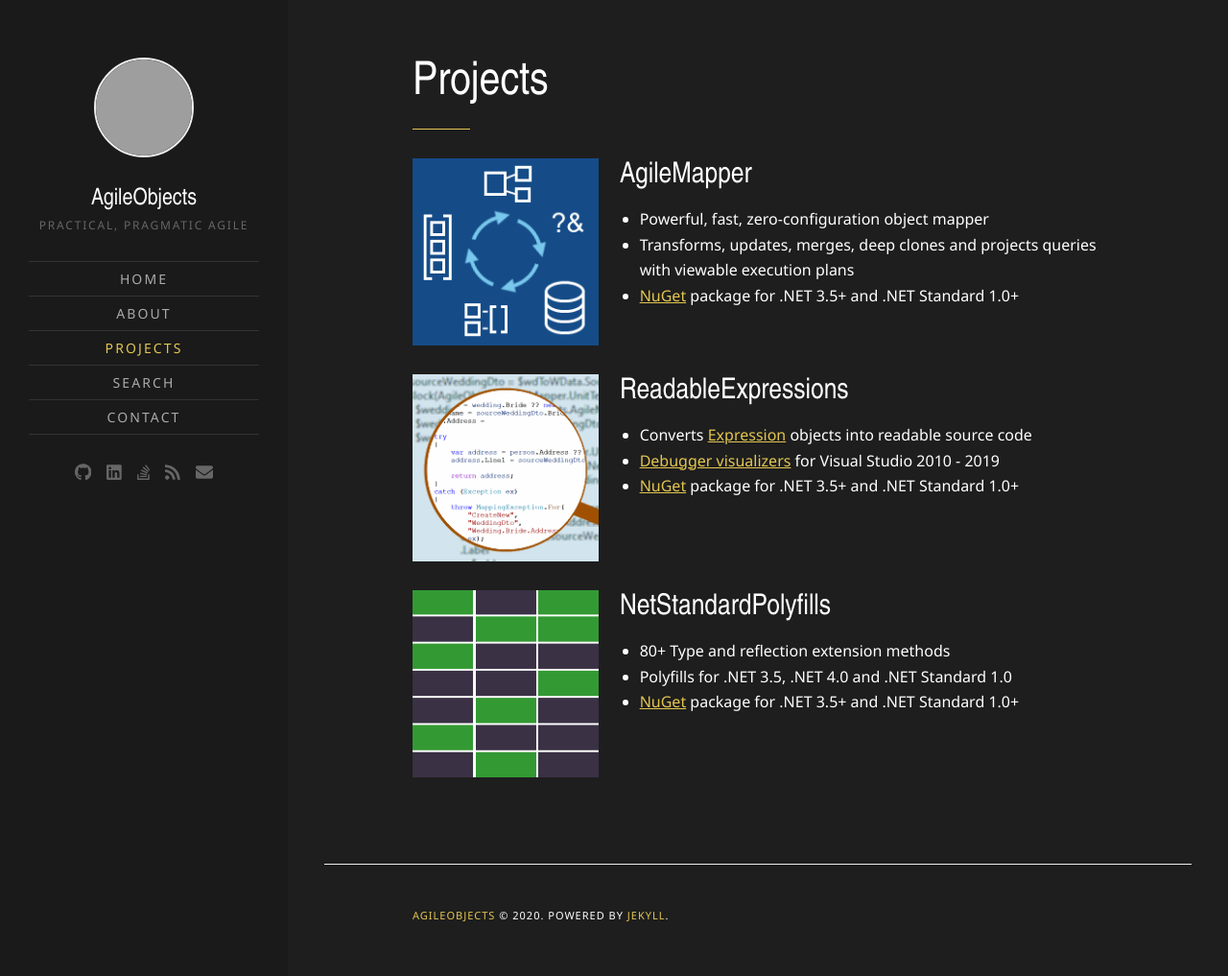
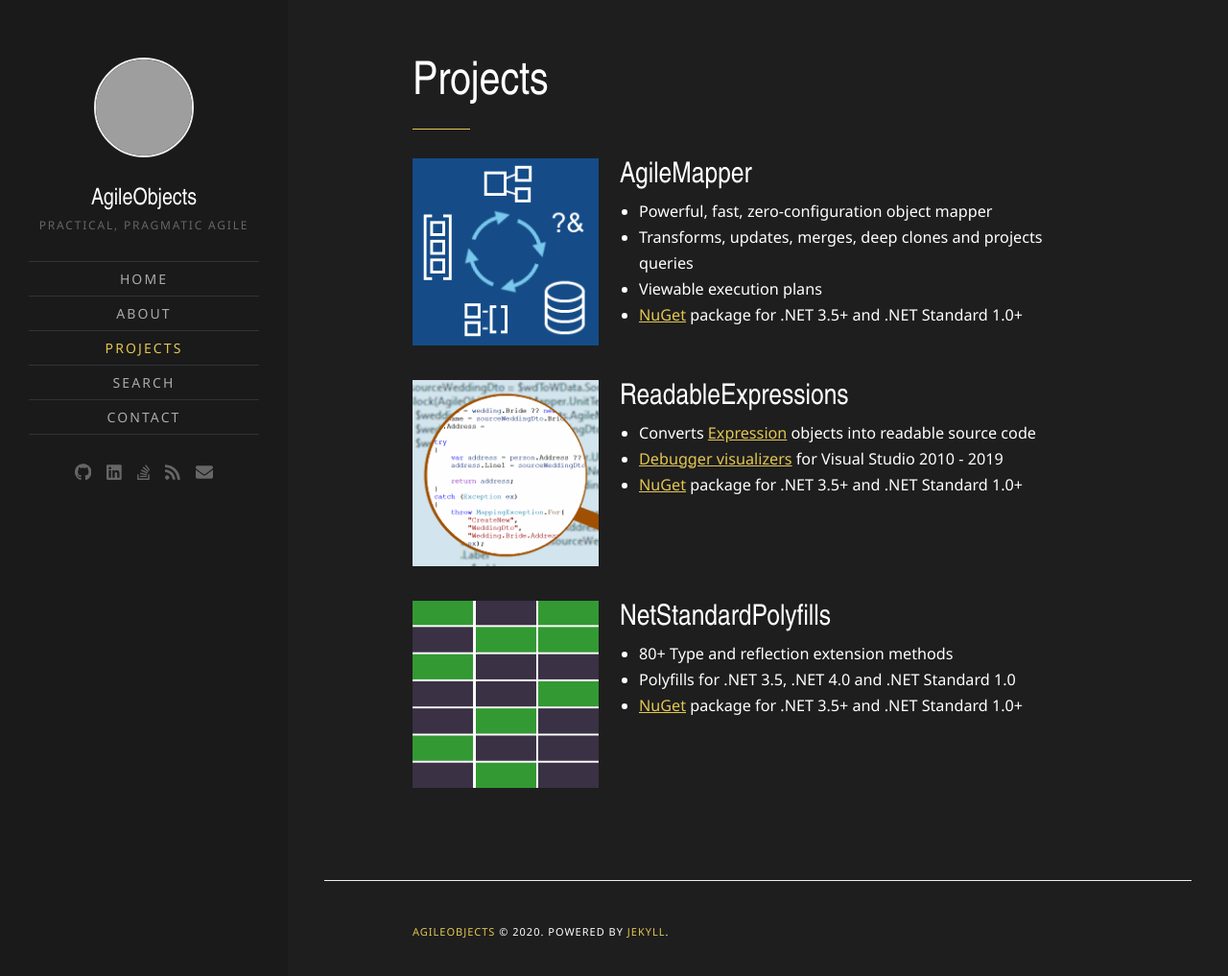
Before and after one commit to agileobjects/agileobjects.github.io, a Jekyll site: the page built from projects.html, in a window 1280 px wide and 1039 px high. Shown: the top 1017 px of the window at 96% size. Built offline with Jekyll 4.4.1, drawn with Linux system fonts in a browser that asks for light colours; grey boxes are pictures that could not be loaded.

Commit message:
Styling tweaks

```diff
--- a/_config.yml
+++ b/_config.yml
@@ -1,7 +1,6 @@
 # Site setings
 name: 'AgileObjects'
 description: 'Practical, Pragmatic Agile'
-meta_description: 'Jekyll template, minimal style, perfect for bloggers.'
 logo:
 # Author image is used in site sidebar and greetings in the home page hero text
 author:
--- a/_sass/_content.scss
+++ b/_sass/_content.scss
@@ -405,34 +405,34 @@ ul.archive-posts-list {
 
     .project-inside {
         padding: 0 0.833333em;
+        margin-bottom: 1.5em;
+        overflow: hidden;
     }
 
     img {
-        position: absolute;
-        left: 0;
-        top: 0;
+        float: left;
+        margin-right: 3%;
         width: 27%;
     }
 
     .project-header {
-        margin: -30% 0 30% 0;
-        padding-left: 30%;
+        float: left;
+    }
+
+    h2 {
+        margin-bottom: 6px;
     }
 
     .project-thumbnail {
-        display: block;
-        height: 0;
-        padding-top: 30%;
-        position: relative;
         text-decoration: none;
-        width: 100%;
     }
 
     .project-content {
-        font-size: 0.88889rem;
-        left: 30%;
-        position: absolute;
-        top: 23%;
+        font-size: 0.75rem;
+        float: left;
+        margin-bottom: 0;
+        padding-left: 15px;
+        width: 63%;
     }
 }
 
--- a/_sass/_media-queries.scss
+++ b/_sass/_media-queries.scss
@@ -204,10 +204,13 @@
     }
 
     .post-featured:only-child .post-title,
-    .post-featured:first-child:nth-last-child(3) .post-title/*,
-    .project-featured:only-child .project-title,
-    .project-featured:first-child:nth-last-child(3) .project-title*/ {
+    .post-featured:first-child:nth-last-child(3) .post-title {
         font-size: 2rem;
+    }
+
+    .project-featured .project-content {
+        font-size: .9rem;
+        padding-left: 20px;
     }
 }
 
@@ -244,6 +247,10 @@
         margin-right: -180px;
         max-width: none;
         width: 1080px;
+    }
+
+    .project-featured .project-content {
+        font-size: 1rem;
     }
 }
 
--- a/_sass/_structure.scss
+++ b/_sass/_structure.scss
@@ -18,13 +18,7 @@
 }
 
 .site-content {
-  padding-left: 3vw;
-  padding-right: 3vw;
-}
-
-.site-content {
-  padding-bottom: 2.5em;
-  padding-top: 2.5em;
+    padding: 1.5em 3vw 2.5em 3vw;
 }
 
 .site-main {
--- a/projects.html
+++ b/projects.html
@@ -7,7 +7,8 @@ projects: [
     image: AgileMapper.gif,
     description: [
         'Powerful, fast, zero-configuration object mapper',
-        'Transforms, updates, merges, deep clones and projects queries with viewable execution plans',
+        'Transforms, updates, merges, deep clones and projects queries',
+        'Viewable execution plans',
         '<a href="https://nuget.org/packages/AgileObjects.AgileMapper">NuGet</a> package for .NET 3.5+ and .NET Standard 1.0+'
     ]
   },
```
Lines whose indentation alone changed are shown as unchanged.
